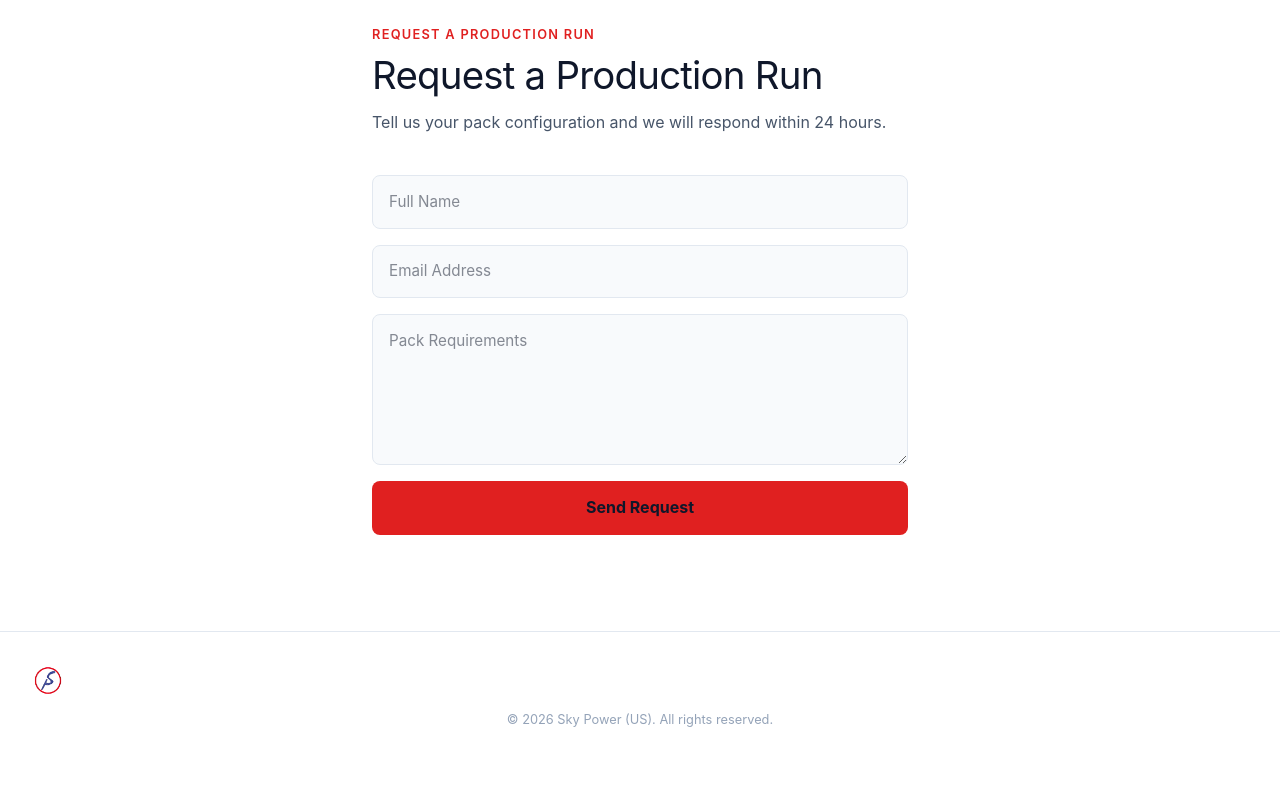
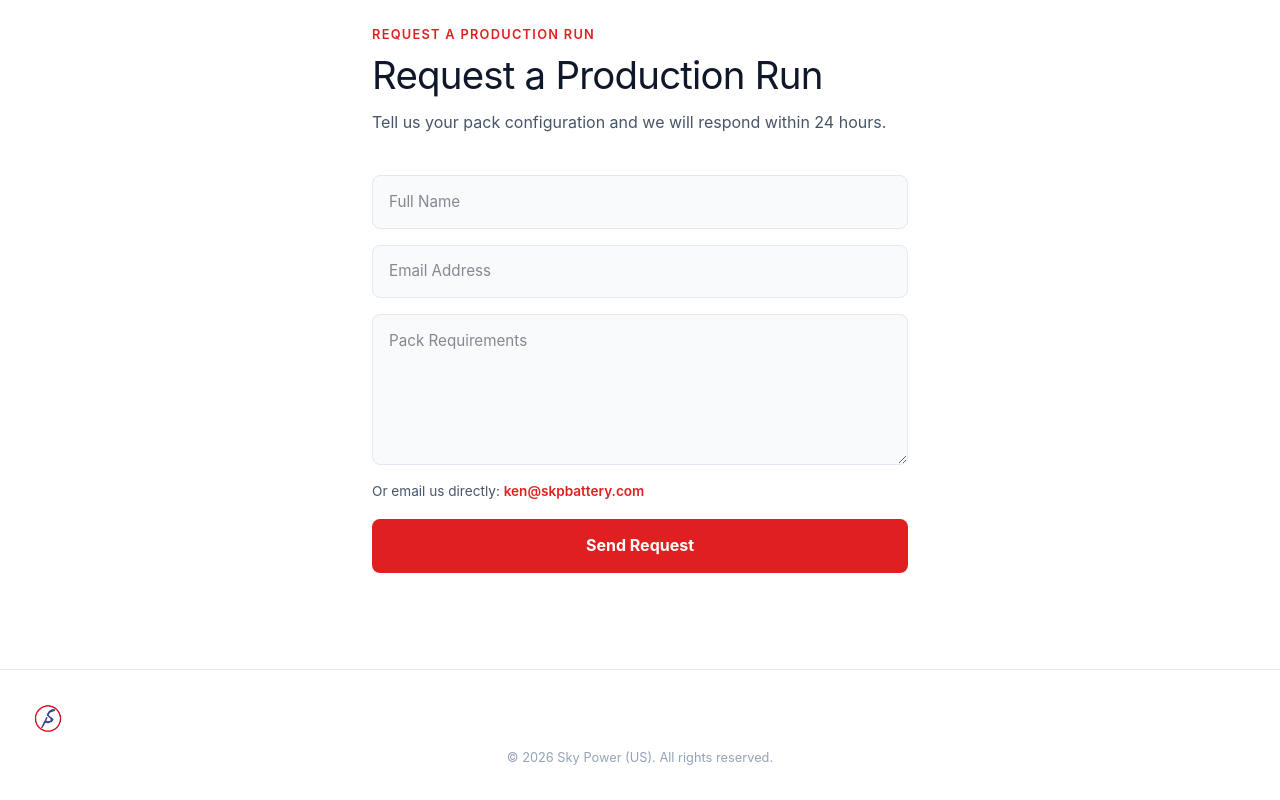
Before and after one commit to dezlin77/skpbattery, a Next.js app: page / in a window 1280 px wide. Shown: the part 2453-3253 px from the top of the page. Before the commit the page ends 3215 px from the top, so only its background shows below. Built offline with nearby package versions, Linux system fonts and the light colour scheme.

Commit message:
added resend

```diff
--- a/package.json
+++ b/package.json
@@ -12,7 +12,8 @@
     "@libsql/client": "^0.17.4",
     "next": "16.2.10",
     "react": "19.2.4",
-    "react-dom": "19.2.4"
+    "react-dom": "19.2.4",
+    "resend": "^6.17.2"
   },
   "devDependencies": {
     "@tailwindcss/postcss": "^4",
--- /dev/null
+++ b/pages/api/contact.ts
@@ -0,0 +1,31 @@
+import type { NextApiRequest, NextApiResponse } from "next";
+import { Resend } from "resend";
+
+const resend = new Resend(process.env.RESEND_API_KEY);
+
+export default async function handler(req: NextApiRequest, res: NextApiResponse) {
+  if (req.method !== "POST") {
+    return res.status(405).json({ error: "Method not allowed" });
+  }
+
+  const { name, email, message } = req.body;
+
+  try {
+    await resend.emails.send({
+      from: "Sky Power Website <noreply@skpbattery.com>",
+      to: "ken@skpbattery.com",
+      subject: `New RFQ from ${name}`,
+      html: `
+        <h2>New Production Run Request</h2>
+        <p><strong>Name:</strong> ${name}</p>
+        <p><strong>Email:</strong> ${email}</p>
+        <p><strong>Message:</strong></p>
+        <p>${message}</p>
+      `,
+    });
+    return res.status(200).json({ success: true });
+  } catch (err) {
+    console.error(err);
+    return res.status(500).json({ error: "Failed to send email" });
+  }
+}
--- a/pages/index.tsx
+++ b/pages/index.tsx
@@ -173,21 +173,42 @@ export default function Home({ t }: { t: Record<string, Record<string, string>>
               { key: "email", type: "email", placeholder: t.contact.email },
             ].map(({ key, type, placeholder }) => (
               <input key={key} type={type} placeholder={placeholder}
+                id={`contact-${key}`}
                 style={{ background: "var(--sky-navy-light)",
                   border: "1px solid var(--sky-border)", color: "var(--sky-text)",
                   padding: "0.85rem 1rem", borderRadius: "8px",
                   fontSize: "0.95rem", outline: "none", width: "100%" }} />
             ))}
-            <textarea placeholder={t.contact.message} rows={5}
+            <textarea placeholder={t.contact.message} rows={5} id="contact-message"
               style={{ background: "var(--sky-navy-light)",
                 border: "1px solid var(--sky-border)", color: "var(--sky-text)",
                 padding: "0.85rem 1rem", borderRadius: "8px",
                 fontSize: "0.95rem", outline: "none",
                 resize: "vertical", width: "100%" }} />
-            <button style={{ background: "var(--sky-red)", color: "var(--sky-text)",
-              border: "none", padding: "0.9rem", borderRadius: "8px",
-              fontSize: "1rem", fontWeight: 700, cursor: "pointer",
-              width: "100%" }}>
+            <p style={{ color: "var(--sky-gray)", fontSize: "0.85rem" }}>
+              Or email us directly: <a href="mailto:ken@skpbattery.com"
+                style={{ color: "var(--sky-red)", fontWeight: 600 }}>
+                ken@skpbattery.com
+              </a>
+            </p>
+            <button
+              onClick={async () => {
+                const name = (document.getElementById("contact-name") as HTMLInputElement)?.value;
+                const email = (document.getElementById("contact-email") as HTMLInputElement)?.value;
+                const message = (document.getElementById("contact-message") as HTMLTextAreaElement)?.value;
+                if (!name || !email || !message) return alert("Please fill all fields");
+                const res = await fetch("/api/contact", {
+                  method: "POST",
+                  headers: { "Content-Type": "application/json" },
+                  body: JSON.stringify({ name, email, message }),
+                });
+                if (res.ok) alert("Request sent! We'll respond within 24 hours.");
+                else alert("Failed to send. Please email ken@skpbattery.com directly.");
+              }}
+              style={{ background: "var(--sky-red)", color: "white",
+                border: "none", padding: "0.9rem", borderRadius: "8px",
+                fontSize: "1rem", fontWeight: 700, cursor: "pointer",
+                width: "100%" }}>
               {t.contact.send}
             </button>
           </div>
```
Also changed, not shown: 1 other file (tests, documents, lock files or other folders).
